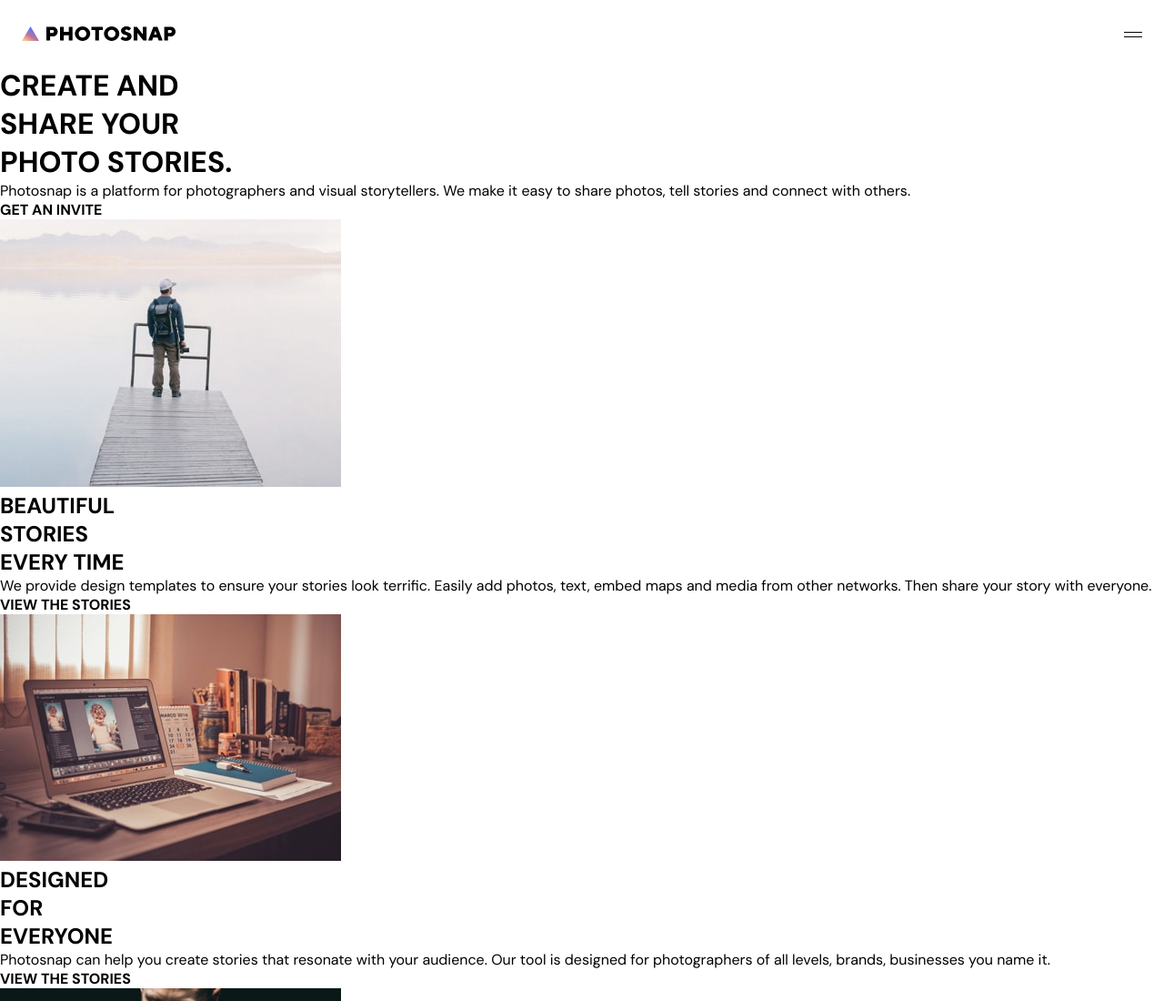
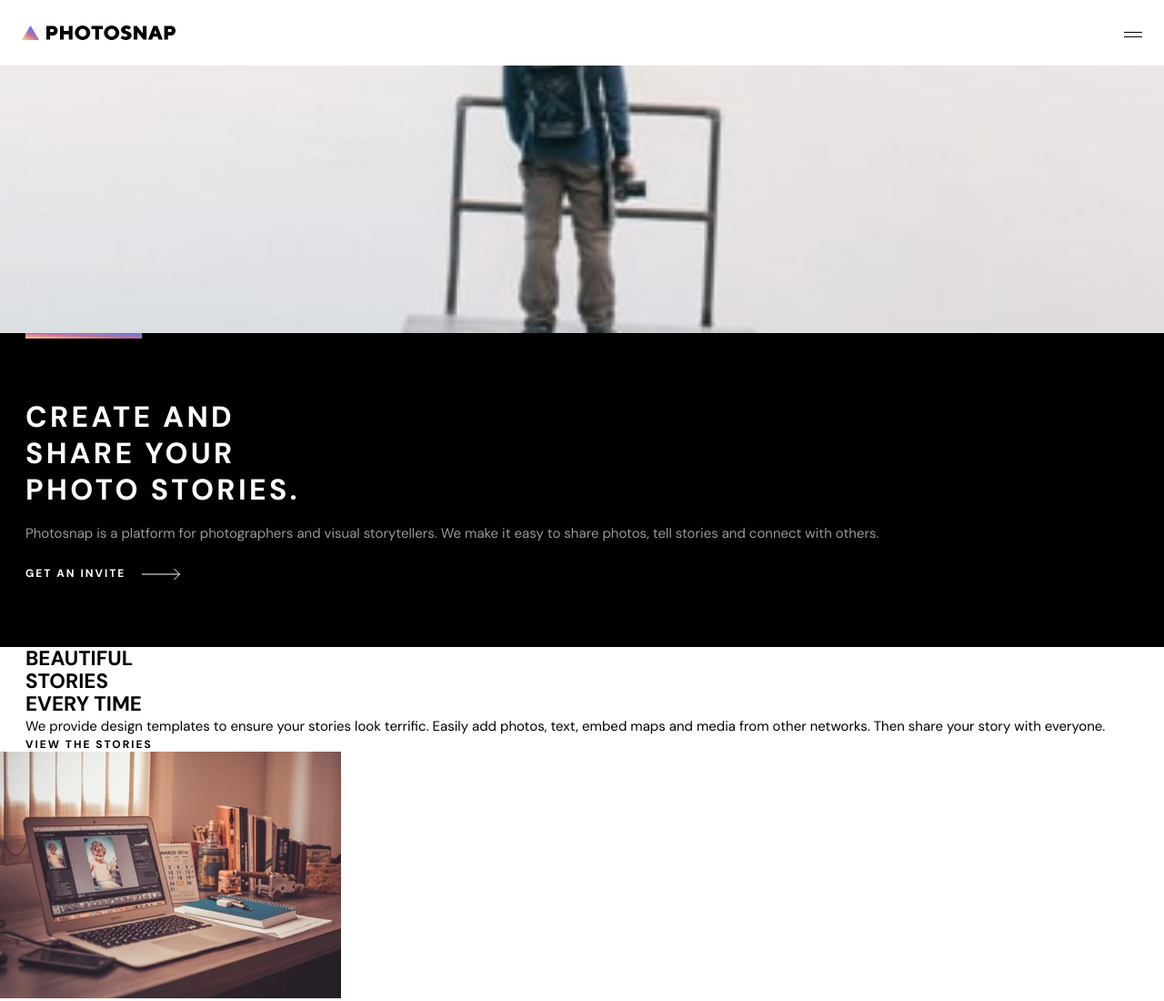
Before and after one commit to richieAiello/photosnap-website-old, a website built with Parcel: page src/html/index.html in a window 1280 px wide. Shown: the top 1100 px of the page at 91% size. Built offline with nearby package versions, Linux system fonts and the light colour scheme.

Commit message:
Styles for hero.

```diff
--- a/src/html/index.html
+++ b/src/html/index.html
@@ -57,10 +57,10 @@
         easy to share photos, tell stories and connect with others.
       </p>
       <a href="#" class="btn btn--arrow btn--arrow-light btn--hero">
-        get an invite <img src="../assets/icons/arrow-light.svg" alt="">
+        get an invite <img src="../assets/icons/arrow-light.svg" alt="" class="arrow">
       </a>
       <!-- Absolutely positioned accent. -->
-      <div class="accent hero__accent"></div>
+      <div class="accent"></div>
     </div>
 
     <!-- Displayed on mobile. -->
--- a/src/scss/main.scss
+++ b/src/scss/main.scss
@@ -23,6 +23,8 @@ $gradient: linear-gradient(to top right, #FFC593, #BC7198, #5A77FF);
 .body {
   font-family: 'DM Sans', sans-serif;
   font-weight: 400;
+  font-size: 0.9375rem;
+  line-height: 1.5625rem;
 }
 
 .btn,
@@ -38,9 +40,10 @@ $gradient: linear-gradient(to top right, #FFC593, #BC7198, #5A77FF);
   width: calc(100% - 3rem);
   margin-inline: auto;
 
-  // &--secondary {
-
-  // }
+  &--secondary {
+    width: calc(100% - 3.5rem);
+    margin-inline: auto;
+  }
 }
 
 .heading {
@@ -61,7 +64,9 @@ $gradient: linear-gradient(to top right, #FFC593, #BC7198, #5A77FF);
   NAV
 ****************************************/
 .nav {
-  padding: 1.75rem 0;
+  display: flex;
+  align-items: center;
+  height: 72px;
   position: relative;
 
   &__wrapper {
@@ -77,7 +82,7 @@ $gradient: linear-gradient(to top right, #FFC593, #BC7198, #5A77FF);
     padding: 2rem;
     position: absolute;
     left: 0;
-    top: 72px;
+    top: 70px;
   }
 
   &__list {
@@ -106,6 +111,38 @@ $gradient: linear-gradient(to top right, #FFC593, #BC7198, #5A77FF);
 /****************************************
   HERO
 ****************************************/
+.hero {
+  display: flex;
+  flex-direction: column;
+  background-color: $black;
+  color: $white;
+
+  &__context {
+    order: 2;
+    padding: 4.5rem 0;
+    position: relative;
+
+    .accent {
+      height: 6px;
+      width: 128px;
+      position: absolute;
+      top: 0;
+      left: 0;
+    }
+  }
+
+  &__heading {
+    margin-bottom: 1rem;
+    font-size: 2rem;
+    line-height: 2.5rem;
+    letter-spacing: 3.33px;
+  }
+
+  &__text {
+    margin-bottom: 1.5rem;
+    color: rgba($white, 60%);
+  }
+}
 
 /****************************************
   FOOTER
@@ -181,6 +218,27 @@ $gradient: linear-gradient(to top right, #FFC593, #BC7198, #5A77FF);
     }
   }
 
+  &--arrow {
+    display: flex;
+    align-items: center;
+    font-size: 0.75rem;
+    line-height: 15.62px;
+    letter-spacing: 2px;
+
+    &:hover,
+    &:focus {
+      text-decoration: underline;
+    }
+  }
+
+  &--arrow-light {
+    color: $white;
+  }
+
+  &--arrow-dark {
+    color: $black;
+  }
+
   &--nav {
     width: 100%;
     font-size: 0.9375rem;
@@ -188,6 +246,12 @@ $gradient: linear-gradient(to top right, #FFC593, #BC7198, #5A77FF);
     letter-spacing: 2.5px;
     padding: 0.875rem 0;
     margin-top: 1.25rem;
+  }
+
+  &--hero {
+    .arrow {
+      margin-left: 1.125rem;
+    }
   }
 }
 
@@ -202,4 +266,8 @@ $gradient: linear-gradient(to top right, #FFC593, #BC7198, #5A77FF);
   &--desktop {
     display: none;
   }
+
+  &--create {
+    height: 294px;
+  }
 }
```
